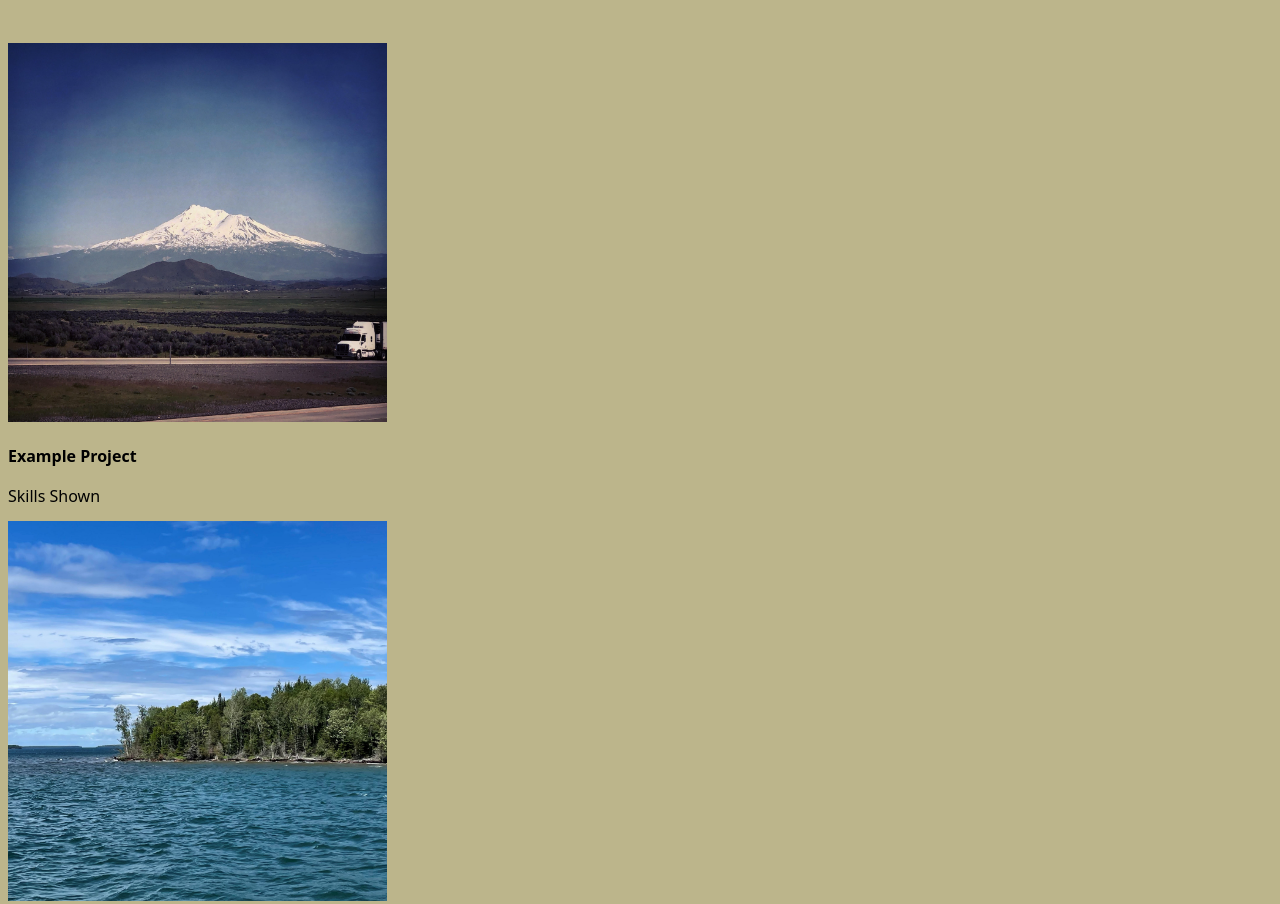
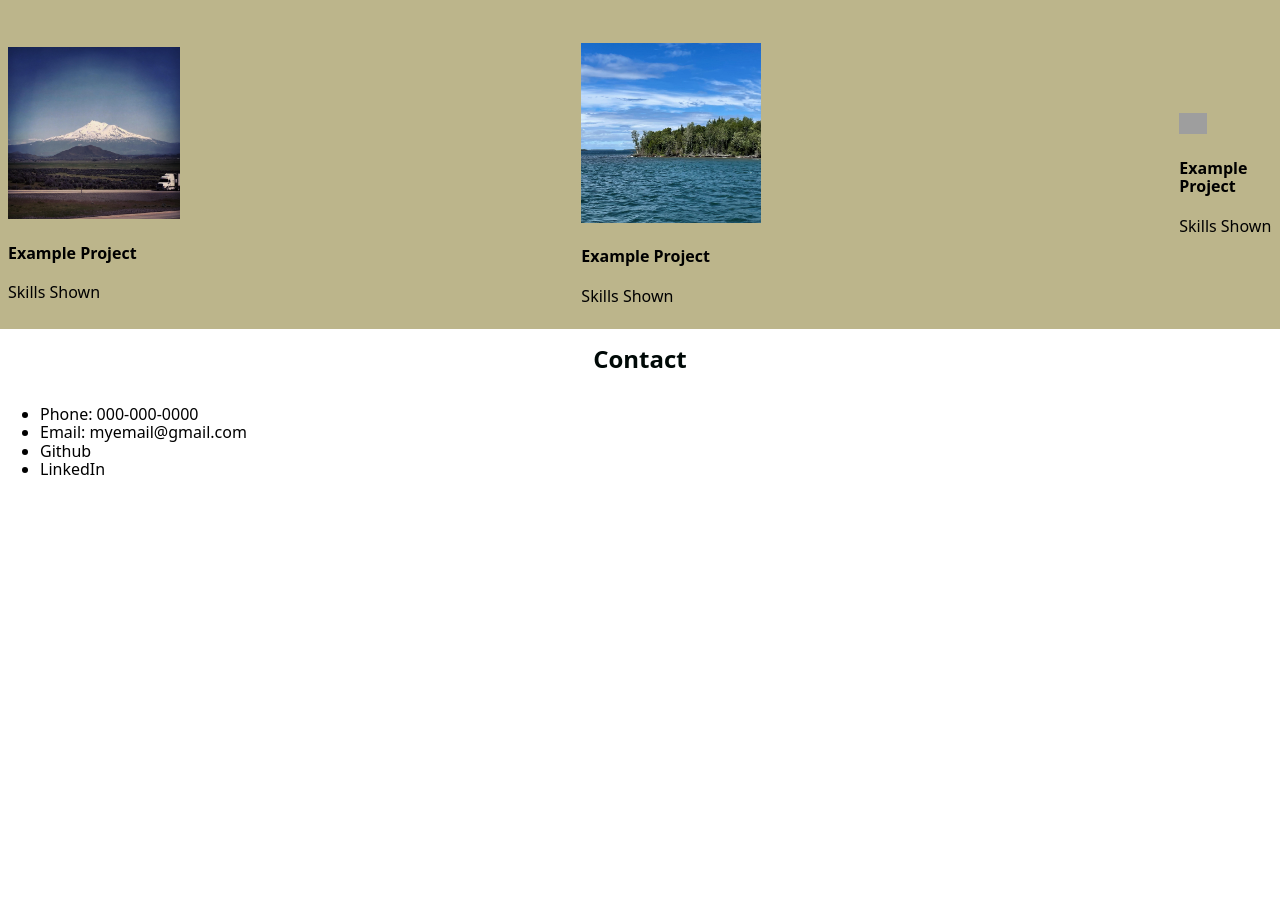
Before and after one commit to eabaynes/Web-Portfolio, a website built with Vite: page index.html in a window 1280 px wide. Shown: the part 2138-3042 px from the top of the page. After the commit the page ends 2633 px from the top, so only its background shows below. Built offline with nearby package versions, Linux system fonts and the light colour scheme; grey boxes are pictures that could not be loaded.

Commit message:
flexbox for other projects

```diff
--- a/assets/style.css
+++ b/assets/style.css
@@ -101,6 +101,13 @@ h2 {
   background-color: #bcb58b;
 }
 
+/* container for other projects */
+.other-projects {
+  display: flex;
+  justify-content: space-between;
+  align-items: center;
+}
+
 .second-example-img {
   width: 30%;
 }
```
